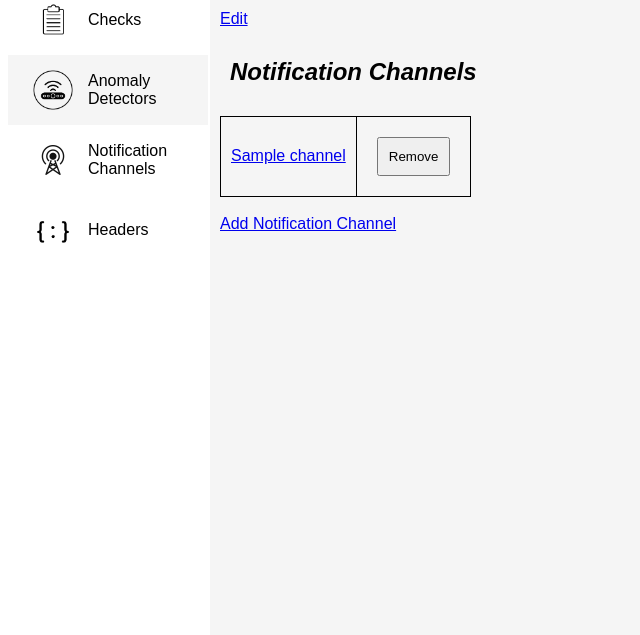
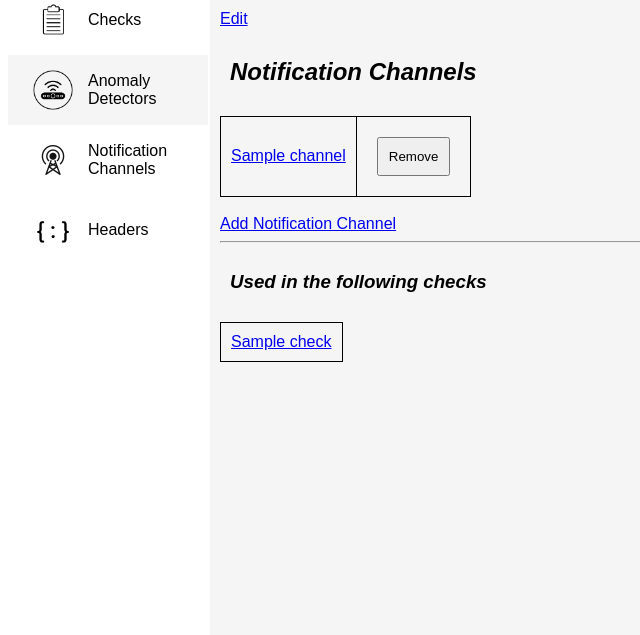
Before and after one commit to rickspencer3/boring-obervability, a Flask app: template app/templates/anomaly_detectors/details.html in a window 1280 px wide; the page is wider, and only the part inside the window is pictured. Shown: the part 285-920 px from the top of that part, without its empty margins (0-640 px from the left). Run offline with Flask 2, Linux system fonts and the light colour scheme; the template is opened without the code that fills it: values that come from a table or form of the project are taken from there, others are empty; tables that the repository leaves empty hold one stand-in row (values such as "Sample post"); some libraries are stand-ins or nearby versions.

Commit message:
added used by tables where specified

```diff
--- a/app/templates/anomaly_detectors/details.html
+++ b/app/templates/anomaly_detectors/details.html
@@ -1,4 +1,4 @@
-{% from "macros.html" import nav_link %}
+{% from "macros.html" import nav_link, checks_table %}
 {% extends 'base.html' %}
 
 {% block content %}
@@ -43,5 +43,6 @@
 </TABLE>
 <BR>
 <A HREF="{{url_for('anomaly_detectors.add_notification_channel', anomaly_detector_id=anomaly_detector.id)}}">Add Notification Channel</A>
-
+<HR>
+{{checks_table(anomaly_detector.checks)}}
 {% endblock %}
--- a/app/templates/headers/details.html
+++ b/app/templates/headers/details.html
@@ -1,3 +1,4 @@
+{% from "macros.html" import checks_table %}
 {% extends 'base.html' %}
 
 {% block content %}
@@ -21,5 +22,5 @@
     </TR>
 </TABLE>
 <A HREF="{{url_for('headers.edit', header_id=header.id)}}">Edit</A>
-
+<HR>{{ checks_table( header.checks )}}
 {% endblock %}
--- a/app/templates/macros.html
+++ b/app/templates/macros.html
@@ -1,3 +1,16 @@
 {% macro nav_link(url, text) %}
     <a href="{{ url }}">{{text}}</a>
 {% endmacro %}
+
+{% macro checks_table(checks) %}
+    {% if checks|length > 0 %}
+        <h3>Used in the following checks</h3>
+        <TABLE>
+            {% for check in checks %}
+            <TR><TD>
+            {{ nav_link(url_for('checks.details', check_id=check.id), check.name)}}
+            </TD></TR>
+            {% endfor %}
+        </TABLE>
+    {% endif %}
+{% endmacro %}
```
Also changed, not shown: app/templates/notification_channels/details.html (+11 -4 lines).
